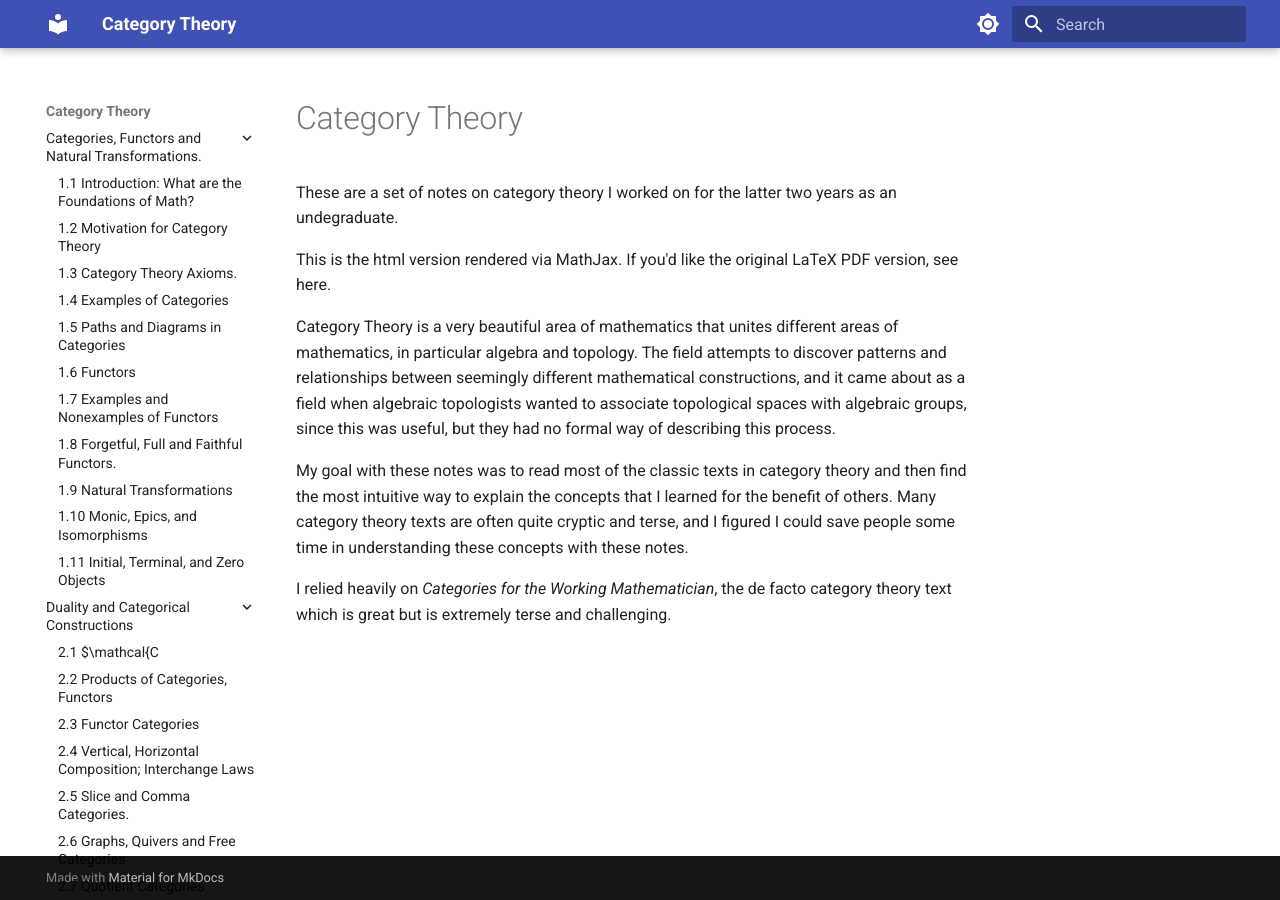
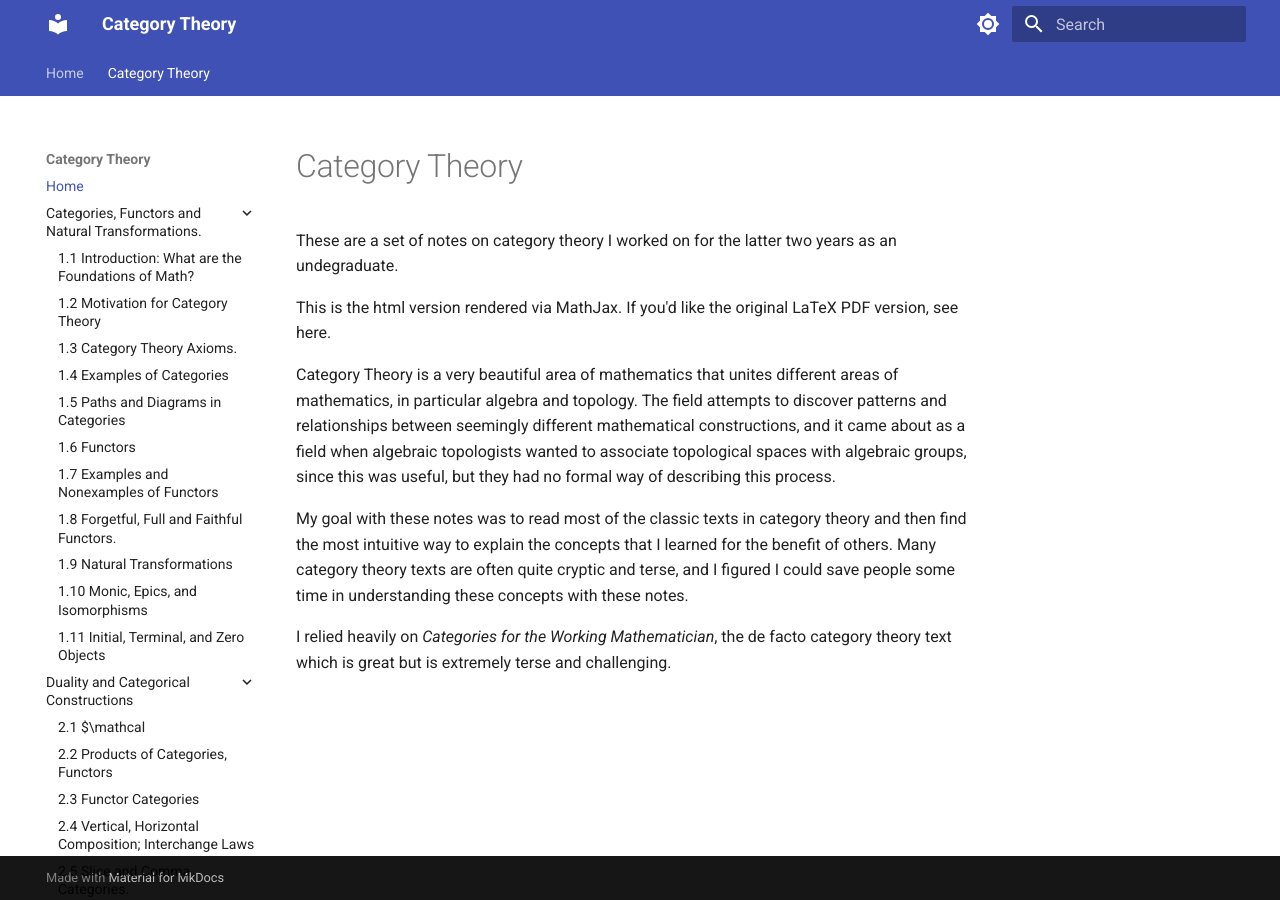
Before and after one commit to ltrujello/cat_book, an MkDocs documentation site: the page built from docs/index.md, in a window 1280 px wide. Built offline with MkDocs 1.6.1 and Material for MkDocs 9.7.7, drawn with Linux system fonts in a browser that asks for light colours; old or Windows-style settings are respelled for this version of MkDocs.

Commit message:
Organizes nav objects for header with tabs and sidebar sections

```diff
--- a/mkdocs.yml
+++ b/mkdocs.yml
@@ -8,121 +8,101 @@ markdown_extensions:
 - pymdownx.arithmatex:
     generic: true
 nav:
-- Categories, Functors and Natural Transformations.:
-  - '1.1 Introduction: What are the Foundations of Math?': 'Categories, Functors and
-      Natural Transformations./Introduction: What are the Foundations of Math?.md'
-  - 1.2 Motivation for Category Theory: Categories, Functors and Natural Transformations./Motivation
-      for Category Theory.md
-  - 1.3 Category Theory Axioms.: Categories, Functors and Natural Transformations./Category
-      Theory Axioms..md
-  - 1.4 Examples of Categories: Categories, Functors and Natural Transformations./Examples
-      of Categories.md
-  - 1.5 Paths and Diagrams in Categories: Categories, Functors and Natural Transformations./Paths
-      and Diagrams in Categories.md
-  - 1.6 Functors: Categories, Functors and Natural Transformations./Functors.md
-  - 1.7 Examples and Nonexamples of Functors: Categories, Functors and Natural Transformations./Examples
-      and Nonexamples of Functors.md
-  - 1.8 Forgetful, Full and Faithful Functors.: Categories, Functors and Natural Transformations./Forgetful,
-      Full and Faithful Functors..md
-  - 1.9 Natural Transformations: Categories, Functors and Natural Transformations./Natural
-      Transformations.md
-  - 1.10 Monic, Epics, and Isomorphisms: Categories, Functors and Natural Transformations./Monic,
-      Epics, and Isomorphisms.md
-  - 1.11 Initial, Terminal, and Zero Objects: Categories, Functors and Natural Transformations./Initial,
-      Terminal, and Zero Objects.md
-- Duality and Categorical Constructions:
-  - 2.1 $\mathcal{C: Duality and Categorical Constructions/$\mathcal{C.md
-  - 2.2 Products of Categories, Functors: Duality and Categorical Constructions/Products
-      of Categories, Functors.md
-  - 2.3 Functor Categories: Duality and Categorical Constructions/Functor Categories.md
-  - 2.4 Vertical, Horizontal Composition; Interchange Laws: Duality and Categorical
-      Constructions/Vertical, Horizontal Composition; Interchange Laws.md
-  - 2.5 Slice and Comma Categories.: Duality and Categorical Constructions/Slice and
-      Comma Categories..md
-  - 2.6 Graphs, Quivers and Free Categories: Duality and Categorical Constructions/Graphs,
-      Quivers and Free Categories.md
-  - 2.7 Quotient Categories: Duality and Categorical Constructions/Quotient Categories.md
-  - 2.8 Monoids, Groups and Groupoids in Categories: Duality and Categorical Constructions/Monoids,
-      Groups and Groupoids in Categories.md
-- Universal Constructions and Limits:
-  - 3.1 Universal Morphisms: Universal Constructions and Limits/Universal Morphisms.md
-  - 3.2 Representable Functors and Yoneda's Lemma: Universal Constructions and Limits/Representable
-      Functors and Yoneda's Lemma.md
-  - 3.3 Finite Products: Universal Constructions and Limits/Finite Products.md
-  - 3.4 Finite Coproducts: Universal Constructions and Limits/Finite Coproducts.md
-  - 3.5 Arbitrary Products and Coproducts in Categories: Universal Constructions and
-      Limits/Arbitrary Products and Coproducts in Categories.md
-  - 3.6 Introduction to Limits and Colimits: Universal Constructions and Limits/Introduction
-      to Limits and Colimits.md
-  - 3.7 Equalizers and Coequalizers: Universal Constructions and Limits/Equalizers
-      and Coequalizers.md
-  - 3.8 Pullbacks and Pushouts: Universal Constructions and Limits/Pullbacks and Pushouts.md
-- Adjunctions.:
-  - 4.1 Introduction to Adjunctions.: Adjunctions./Introduction to Adjunctions..md
-  - 4.2 Reflective Subcategories.: Adjunctions./Reflective Subcategories..md
-  - 4.3 Equivalence of Categories: Adjunctions./Equivalence of Categories.md
-  - 4.4 Adjoints on Preorders.: Adjunctions./Adjoints on Preorders..md
-  - 4.5 Exponential Objects and Cartesian Closed Categories.: Adjunctions./Exponential
-      Objects and Cartesian Closed Categories..md
-- Limits and Colimits.:
-  - 5.1 Every Limit in Set; Creation of Limits: Limits and Colimits./Every Limit in
-      Set; Creation of Limits.md
-  - 5.2 Inverse and Direct Limits.: Limits and Colimits./Inverse and Direct Limits..md
-  - 5.3 Limits from Products, Equalizers, and Pullbacks.: Limits and Colimits./Limits
-      from Products, Equalizers, and Pullbacks..md
-  - 5.4 Preservation of Limits: Limits and Colimits./Preservation of Limits.md
-  - 5.5 Adjoints on Limits: Limits and Colimits./Adjoints on Limits.md
-  - 5.6 Existence of Universal Morphisms and Adjoint Functors: Limits and Colimits./Existence
-      of Universal Morphisms and Adjoint Functors.md
-  - 5.7 Subobjects and Quotient Objects: Limits and Colimits./Subobjects and Quotient
-      Objects.md
-- Filtered Colimits, Coends, and Kan Extensions:
-  - 6.1 Filtered Categories and Limits: Filtered Colimits, Coends, and Kan Extensions/Filtered
-      Categories and Limits.md
-- Monoidal Categories:
-  - 7.1 Monoidal Categories: Monoidal Categories/Monoidal Categories.md
-  - 7.2 Monoidal Functors: Monoidal Categories/Monoidal Functors.md
-  - 7.3 What are those Coherence Conditions?: Monoidal Categories/What are those Coherence
-      Conditions?.md
-  - 7.4 Mac Lane's Coherence Theorem: Monoidal Categories/Mac Lane's Coherence Theorem.md
-  - 7.5 Braided and Symmetric Monoidal Categories: Monoidal Categories/Braided and
-      Symmetric Monoidal Categories.md
-  - 7.6 Coherence for Braided Monoidal Categories: Monoidal Categories/Coherence for
-      Braided Monoidal Categories.md
-  - 7.7 Monoids, Groups, in Symmetric Monoidal Categories: Monoidal Categories/Monoids,
-      Groups, in Symmetric Monoidal Categories.md
-  - 7.8 Enriched Categories: Monoidal Categories/Enriched Categories.md
-- Abelian Categories:
-  - 8.1 Preadditive Categories: Abelian Categories/Preadditive Categories.md
-  - 8.2 Additive Categories: Abelian Categories/Additive Categories.md
-  - 8.3 Preabelian Categories: Abelian Categories/Preabelian Categories.md
-  - 8.4 Kernels and Cokernels: Abelian Categories/Kernels and Cokernels.md
-  - 8.5 Abelian Categories: Abelian Categories/Abelian Categories.md
-- Operads:
-  - 9.1 Operads on Sets: Operads/Operads on Sets.md
-  - 9.2 General Operads in Symmetric Monoidal Categories: Operads/General Operads
-      in Symmetric Monoidal Categories.md
-  - '9.3 Partial Composition: Restructuring Operads': 'Operads/Partial Composition:
-      Restructuring Operads.md'
-  - 9.4 The Braid Groups Form a (nonsymmetric) Operad: Operads/The Braid Groups Form
-      a (nonsymmetric) Operad.md
-- Sheaves:
-  - 10.1 Topological Presheaves and Sheaves: Sheaves/Topological Presheaves and Sheaves.md
-  - 10.2 Abstracting Sheaves: Sheaves/Abstracting Sheaves.md
-  - 10.3 Stalks and Germs: Sheaves/Stalks and Germs.md
-- Persistence Modules:
-  - 11.1 Persistence modules on $\rr$.: Persistence Modules/Persistence modules on
-      $\rr$..md
-  - 11.2 Generalized Persistence Modules.: Persistence Modules/Generalized Persistence
-      Modules..md
-  - 11.3 Interleaving Distances via Sublinear Projections and Superlinear Families: Persistence
-      Modules/Interleaving Distances via Sublinear Projections and Superlinear Families.md
-  - 11.4 General Persistence Diagrams: Persistence Modules/General Persistence Diagrams.md
+    - Home: http://localhost:8891
+    - Category Theory:
+        - Home: index.md
+        - Categories, Functors and Natural Transformations.:
+            - '1.1 Introduction: What are the Foundations of Math?': 'Categories, Functors and
+            Natural Transformations./Introduction: What are the Foundations of Math?.md'
+            - 1.2 Motivation for Category Theory: Categories, Functors and Natural Transformations./Motivation
+                for Category Theory.md
+            - 1.3 Category Theory Axioms.: Categories, Functors and Natural Transformations./Category
+                Theory Axioms..md
+            - 1.4 Examples of Categories: Categories, Functors and Natural Transformations./Examples
+                of Categories.md
+            - 1.5 Paths and Diagrams in Categories: Categories, Functors and Natural Transformations./Paths
+                and Diagrams in Categories.md
+            - 1.6 Functors: Categories, Functors and Natural Transformations./Functors.md
+            - 1.7 Examples and Nonexamples of Functors: Categories, Functors and Natural Transformations./Examples
+                and Nonexamples of Functors.md
+            - 1.8 Forgetful, Full and Faithful Functors.: Categories, Functors and Natural Transformations./Forgetful,
+                Full and Faithful Functors..md
+            - 1.9 Natural Transformations: Categories, Functors and Natural Transformations./Natural
+                Transformations.md
+            - 1.10 Monic, Epics, and Isomorphisms: Categories, Functors and Natural Transformations./Monic,
+                Epics, and Isomorphisms.md
+            - 1.11 Initial, Terminal, and Zero Objects: Categories, Functors and Natural Transformations./Initial, Terminal, and Zero Objects.md
+        - Duality and Categorical Constructions:
+            - 2.1 $\mathcal: Duality and Categorical Constructions/$\mathcal{C.md
+            - 2.2 Products of Categories, Functors: Duality and Categorical Constructions/Products of Categories, Functors.md
+            - 2.3 Functor Categories: Duality and Categorical Constructions/Functor Categories.md
+            - 2.4 Vertical, Horizontal Composition; Interchange Laws: Duality and Categorical Constructions/Vertical, Horizontal Composition; Interchange Laws.md
+            - 2.5 Slice and Comma Categories.: Duality and Categorical Constructions/Slice and Comma Categories..md
+            - 2.6 Graphs, Quivers and Free Categories: Duality and Categorical Constructions/Graphs, Quivers and Free Categories.md
+            - 2.7 Quotient Categories: Duality and Categorical Constructions/Quotient Categories.md
+            - 2.8 Monoids, Groups and Groupoids in Categories: Duality and Categorical Constructions/Monoids, Groups and Groupoids in Categories.md
+        - Universal Constructions and Limits:
+            - 3.1 Universal Morphisms: Universal Constructions and Limits/Universal Morphisms.md
+            - 3.2 Representable Functors and Yoneda's Lemma: Universal Constructions and Limits/Representable Functors and Yoneda's Lemma.md
+            - 3.3 Finite Products: Universal Constructions and Limits/Finite Products.md
+            - 3.4 Finite Coproducts: Universal Constructions and Limits/Finite Coproducts.md
+            - 3.5 Arbitrary Products and Coproducts in Categories: Universal Constructions and Limits/Arbitrary Products and Coproducts in Categories.md
+            - 3.6 Introduction to Limits and Colimits: Universal Constructions and Limits/Introduction to Limits and Colimits.md
+            - 3.7 Equalizers and Coequalizers: Universal Constructions and Limits/Equalizers and Coequalizers.md
+            - 3.8 Pullbacks and Pushouts: Universal Constructions and Limits/Pullbacks and Pushouts.md
+        - Adjunctions.:
+            - 4.1 Introduction to Adjunctions.: Adjunctions./Introduction to Adjunctions..md
+            - 4.2 Reflective Subcategories.: Adjunctions./Reflective Subcategories..md
+            - 4.3 Equivalence of Categories: Adjunctions./Equivalence of Categories.md
+            - 4.4 Adjoints on Preorders.: Adjunctions./Adjoints on Preorders..md
+            - 4.5 Exponential Objects and Cartesian Closed Categories.: Adjunctions./Exponential Objects and Cartesian Closed Categories..md
+        - Limits and Colimits.:
+            - 5.1 Every Limit in Set; Creation of Limits: Limits and Colimits./Every Limit in Set; Creation of Limits.md
+            - 5.2 Inverse and Direct Limits.: Limits and Colimits./Inverse and Direct Limits..md
+            - 5.3 Limits from Products, Equalizers, and Pullbacks.: Limits and Colimits./Limits from Products, Equalizers, and Pullbacks..md
+            - 5.4 Preservation of Limits: Limits and Colimits./Preservation of Limits.md
+            - 5.5 Adjoints on Limits: Limits and Colimits./Adjoints on Limits.md
+            - 5.6 Existence of Universal Morphisms and Adjoint Functors: Limits and Colimits./Existence of Universal Morphisms and Adjoint Functors.md
+            - 5.7 Subobjects and Quotient Objects: Limits and Colimits./Subobjects and Quotient Objects.md
+        - Filtered Colimits, Coends, and Kan Extensions:
+            - 6.1 Filtered Categories and Limits: Filtered Colimits, Coends, and Kan Extensions/Filtered Categories and Limits.md
+        - Monoidal Categories:
+            - 7.1 Monoidal Categories: Monoidal Categories/Monoidal Categories.md
+            - 7.2 Monoidal Functors: Monoidal Categories/Monoidal Functors.md
+            - 7.3 What are those Coherence Conditions?: Monoidal Categories/What are those Coherence Conditions?.md
+            - 7.4 Mac Lane's Coherence Theorem: Monoidal Categories/Mac Lane's Coherence Theorem.md
+            - 7.5 Braided and Symmetric Monoidal Categories: Monoidal Categories/Braided and Symmetric Monoidal Categories.md
+            - 7.6 Coherence for Braided Monoidal Categories: Monoidal Categories/Coherence for Braided Monoidal Categories.md
+            - 7.7 Monoids, Groups, in Symmetric Monoidal Categories: Monoidal Categories/Monoids, Groups, in Symmetric Monoidal Categories.md
+            - 7.8 Enriched Categories: Monoidal Categories/Enriched Categories.md
+        - Abelian Categories:
+            - 8.1 Preadditive Categories: Abelian Categories/Preadditive Categories.md
+            - 8.2 Additive Categories: Abelian Categories/Additive Categories.md
+            - 8.3 Preabelian Categories: Abelian Categories/Preabelian Categories.md
+            - 8.4 Kernels and Cokernels: Abelian Categories/Kernels and Cokernels.md
+            - 8.5 Abelian Categories: Abelian Categories/Abelian Categories.md
+        - Operads:
+            - 9.1 Operads on Sets: Operads/Operads on Sets.md
+            - 9.2 General Operads in Symmetric Monoidal Categories: Operads/General Operads in Symmetric Monoidal Categories.md
+            - '9.3 Partial Composition: Restructuring Operads': 'Operads/Partial Composition: Restructuring Operads.md'
+            - 9.4 The Braid Groups Form a (nonsymmetric) Operad: Operads/The Braid Groups Form a (nonsymmetric) Operad.md
+        - Sheaves:
+            - 10.1 Topological Presheaves and Sheaves: Sheaves/Topological Presheaves and Sheaves.md
+            - 10.2 Abstracting Sheaves: Sheaves/Abstracting Sheaves.md
+            - 10.3 Stalks and Germs: Sheaves/Stalks and Germs.md
+        - Persistence Modules:
+            - 11.1 Persistence modules on $\rr$.: Persistence Modules/Persistence modules on $\rr$..md
+            - 11.2 Generalized Persistence Modules.: Persistence Modules/Generalized Persistence Modules..md
+            - 11.3 Interleaving Distances via Sublinear Projections and Superlinear Families: Persistence Modules/Interleaving Distances via Sublinear Projections and Superlinear Families.md
+            - 11.4 General Persistence Diagrams: Persistence Modules/General Persistence Diagrams.md
+
 site_name: Category Theory
 theme:
   features:
   - content.code.copy
   - navigation.expand
+  - navigation.tabs
+
   name: material
   palette:
   - media: '(prefers-color-scheme: light)'
```
